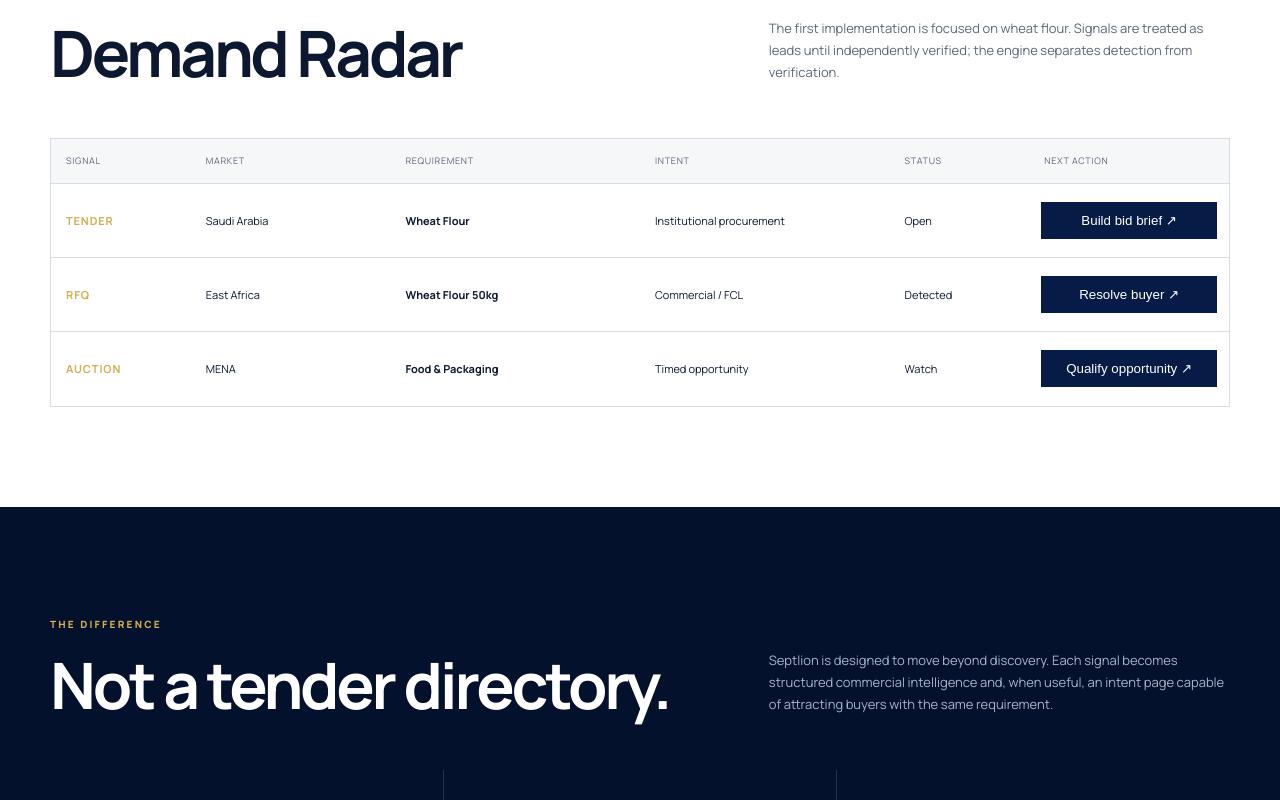
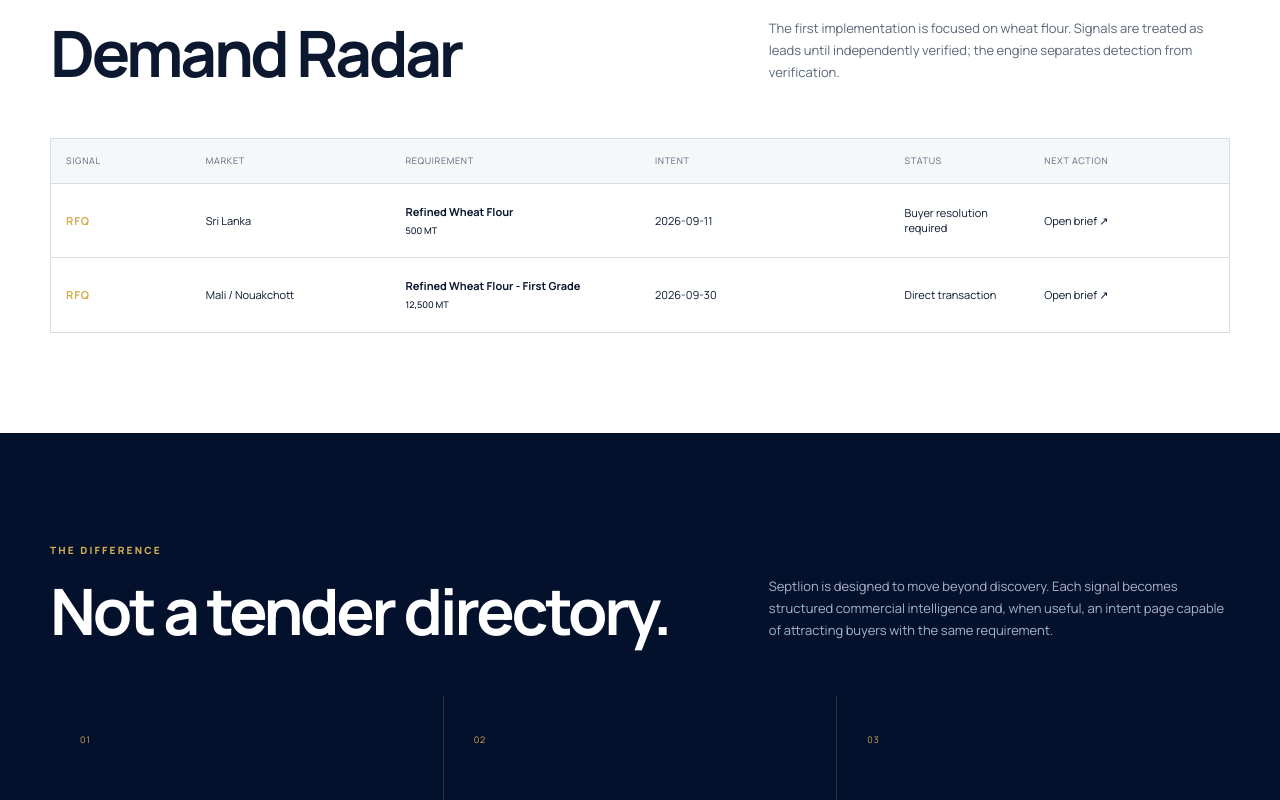
Before and after one commit to moaztepia-tech/Septlion-, a Next.js app in the folder apps/web/: page /demand-intelligence in a window 1280 px wide. Shown: the part 1000-1800 px from the top of the page. Built offline with nearby package versions, Linux system fonts and the light colour scheme.

Commit message:
feat: connect demand radar to signal data

```diff
--- a/apps/web/app/demand-intelligence/page.tsx
+++ b/apps/web/app/demand-intelligence/page.tsx
@@ -1,10 +1,7 @@
 import Link from 'next/link';
+import {demandSignals} from './signals';
 
-const signals=[
- {type:'TENDER',market:'Saudi Arabia',product:'Wheat Flour',stage:'Open',intent:'Institutional procurement',action:'Build bid brief'},
- {type:'RFQ',market:'East Africa',product:'Wheat Flour 50kg',stage:'Detected',intent:'Commercial / FCL',action:'Resolve buyer'},
- {type:'AUCTION',market:'MENA',product:'Food & Packaging',stage:'Watch',intent:'Timed opportunity',action:'Qualify opportunity'}
-];
+const signals=demandSignals;
 const pipeline=['Detect demand','Extract requirement','Resolve buyer','Qualify opportunity','Build exact offer','Attract matching demand','Convert to RFQ'];
 
 export const metadata={title:'Septlion Demand Intelligence — Tenders, RFQs & Auctions',description:'Demand intelligence for tenders, RFQs and auctions. Detect demand, qualify opportunities and turn intent into executable supply briefs.'};
@@ -15,7 +12,7 @@ export default function DemandIntelligence(){
   <section className="di-hero shell"><p className="kicker">SEPTLION DEMAND INTELLIGENCE ENGINE</p><h1>Find demand.<br/>Predict demand.<br/><em>Attract demand.</em></h1><p>One operating layer for tenders, RFQs and auctions — turning public buying signals into qualified opportunities, exact offers and buyer-intent pages.</p><div className="di-actions"><a href="#radar">Open demand radar ↓</a><Link href="/#contact">Create supply brief ↗</Link></div></section>
   <section className="di-strip"><div className="shell">{pipeline.map((x,i)=><div key={x}><span>0{i+1}</span><b>{x}</b></div>)}</div></section>
   <section id="radar" className="di-section shell"><div className="di-head"><div><p className="kicker">LIVE OPERATING VIEW</p><h2>Demand Radar</h2></div><p>The first implementation is focused on wheat flour. Signals are treated as leads until independently verified; the engine separates detection from verification.</p></div>
-   <div className="di-table"><div className="di-row di-th"><span>Signal</span><span>Market</span><span>Requirement</span><span>Intent</span><span>Status</span><span>Next action</span></div>{signals.map(s=><div className="di-row" key={s.type+s.market}><strong>{s.type}</strong><span>{s.market}</span><b>{s.product}</b><span>{s.intent}</span><i>{s.stage}</i><button>{s.action} ↗</button></div>)}</div>
+   <div className="di-table"><div className="di-row di-th"><span>Signal</span><span>Market</span><span>Requirement</span><span>Intent</span><span>Status</span><span>Next action</span></div>{signals.map(s=><div className="di-row" key={s.id}><strong>{s.type}</strong><span>{s.market}</span><b>{s.product}<small style={{display:'block',marginTop:5,fontWeight:500}}>{s.quantity}</small></b><span>{s.published}</span><i>{s.status}</i><Link href="/#contact">Open brief ↗</Link></div>)}</div>
   </section>
   <section className="di-section di-dark"><div className="shell"><div className="di-head"><div><p className="kicker">THE DIFFERENCE</p><h2>Not a tender directory.</h2></div><p>Septlion is designed to move beyond discovery. Each signal becomes structured commercial intelligence and, when useful, an intent page capable of attracting buyers with the same requirement.</p></div><div className="di-grid">
    <article><span>01</span><h3>Demand Resolution</h3><p>Product, specification, quantity, destination, deadline, buyer entity and evidence are separated into verifiable fields.</p></article>
```
